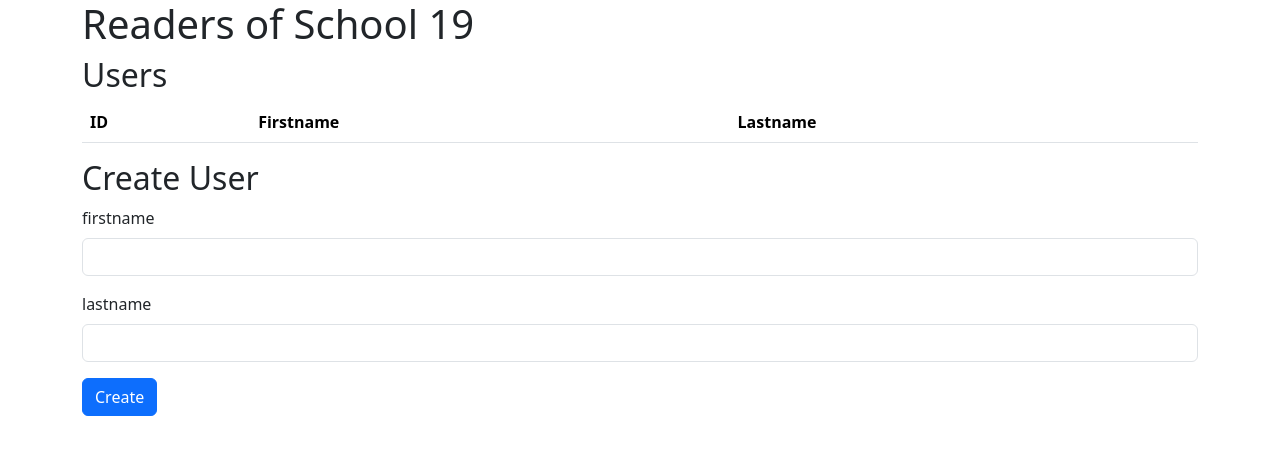
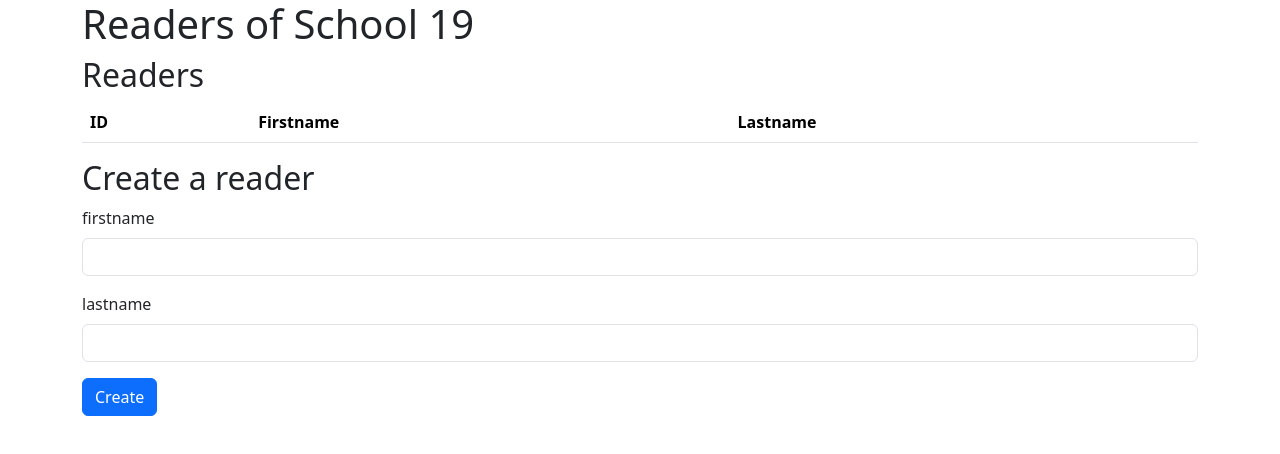
Before and after one commit to valentin-dirken/aws-introduction, a plain HTML site: page s19-create-readers.html in a window 1280 px wide. Drawn offline with nearby package versions, Linux system fonts and the light colour scheme; no server answers.

Commit message:
Update s19-create-readers.html

```diff
--- a/s19-create-readers.html
+++ b/s19-create-readers.html
@@ -11,7 +11,7 @@
         <h1>Readers of School 19</h1>
 
         <!-- Read Users Table -->
-        <h2>Users</h2>
+        <h2>Readers</h2>
         <table class="table">
             <thead>
                 <tr>
@@ -25,8 +25,8 @@
             </tbody>
         </table>
 
-        <!-- Create User Form -->
-        <h2>Create User</h2>
+        <!-- // TODO : adapt the code -->
+        <h2>Create a reader</h2>
         <form id="createUserForm" method="post">
             <div class="mb-3">
                 <label for="name" class="form-label">firstname</label>
@@ -67,6 +67,7 @@
             // 		<td>value 1</td><td>value 2</td>
             //	</tr>
 
+                    // TODO : adapt the code
                     users.forEach(user => {
                         const row = document.createElement('tr');
                         row.innerHTML = '<td>' + user.id + '</td>' +
@@ -85,13 +86,13 @@
         // Function to create a new user using the API
         function createUser(event) {
             event.preventDefault();
-
+            // TODO : adapt the code
             const form = event.target;
             const firstname = form.firstname.value;
             const lastname = form.lastname.value;
-
+            // TODO : adapt the code
             const url = 'https://ietxaa5m19.execute-api.eu-central-1.amazonaws.com/dev/readers/';
-
+            // TODO : adapt the code
             const newUser = {
                     firstname: firstname,
                 lastname: lastname
```
